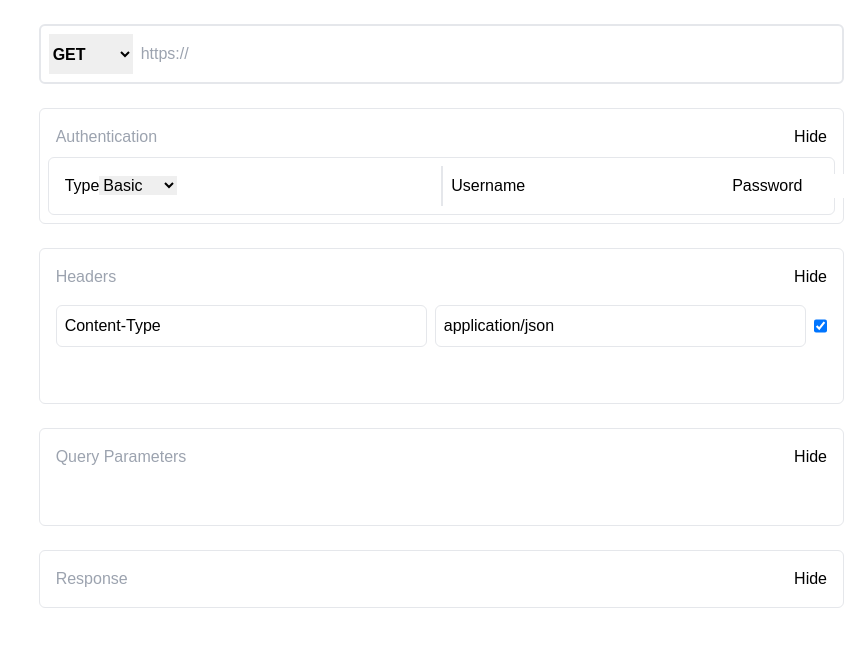
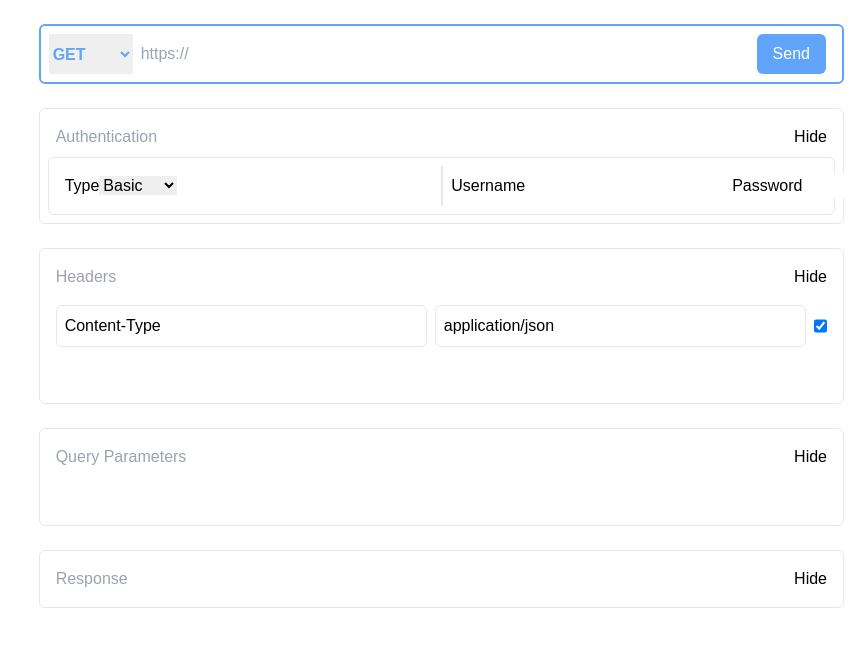
Before and after one commit to JakeMagill/request-sender, a Vue app: page / in a window 1280 px wide. Shown: the top 646 px of the page, without its empty margins (412-1280 px from the left). Built offline with nearby package versions, Linux system fonts and the light colour scheme.

Commit message:
fixing request color on load

```diff
--- a/src/components/EndpointForm.vue
+++ b/src/components/EndpointForm.vue
@@ -12,7 +12,7 @@ const requestType = ref(RequestTypes.GET);
 const requestEndpoint = ref('');
 
 function setEndpontColor() {
-    store.requestColor = setRequestColour(requestType.value)
+    store.state.requestColor = setRequestColour(requestType.value)
 }
 
 function submitEndpoint() {
@@ -27,13 +27,13 @@ function submitEndpoint() {
 </script>
 
 <template>
-    <div :class="`border${store.requestColor}`" class="flex flex-nowrap text-center border-2 rounded-md p-2 w-full">
-        <select :class="`text${store.requestColor}`" class="font-bold" v-model="requestType" @change="setEndpontColor()">
+    <div :class="`border${store.state.requestColor}`" class="flex flex-nowrap text-center border-2 rounded-md p-2 w-full">
+        <select :class="`text${store.state.requestColor}`" class="font-bold" v-model="requestType" @change="setEndpontColor()">
             <option v-for="(type, index) in RequestTypes" :key="index" :value="type">
                 {{ type }}
             </option>
         </select>
     <input v-model="requestEndpoint" class="w-full mx-2" type="text" placeholder="https://">
-    <button :class="`bg${store.requestColor}`" class="p-2 px-4 mx-2 rounded-md text-white hover:opacity-85 transition-opacity" @click="submitEndpoint">Send</button>
+    <button :class="`bg${store.state.requestColor}`" class="p-2 px-4 mx-2 rounded-md text-white hover:opacity-85 transition-opacity" @click="submitEndpoint">Send</button>
   </div>
 </template>
--- a/src/components/Sections/HeadersSection.vue
+++ b/src/components/Sections/HeadersSection.vue
@@ -22,7 +22,7 @@ function addHeader() {
 <template>
     <BaseSection :title="'Headers'">
             <div>
-                <HeaderRow v-for="item in headers" :key="item.value" :header="item"  @UPDATE_HEADER="store.updateHeader"/>
+                <HeaderRow v-for="item in headers" :key="item.id" :header="item"  @UPDATE_HEADER="store.updateHeader"/>
                 <div class="flex justify-center">
                     <DefaultButton @click="addHeader">Add Header</DefaultButton>
                 </div>
```
